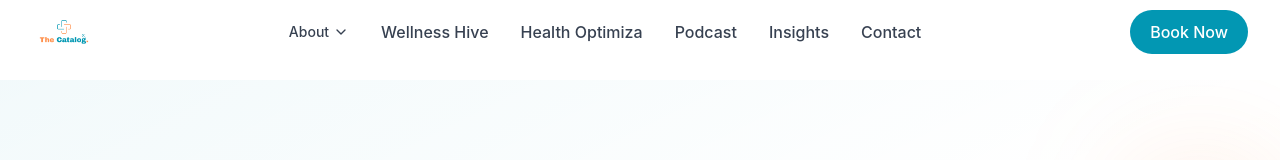
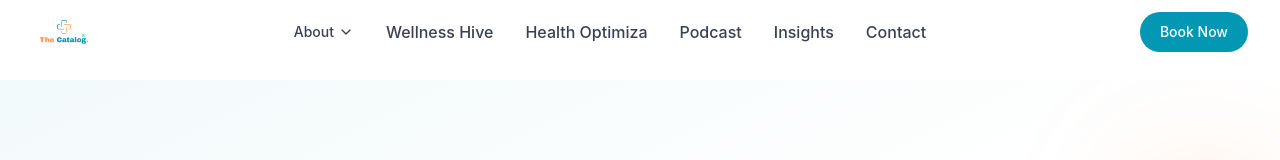
Before and after one commit to dancun48/the-catalog, a React (Vite) app: page / in a window 1280 px wide. Shown: the top 160 px of the page. Built offline with nearby package versions, Linux system fonts and the light colour scheme.

Commit message:
fifth commit

```diff
--- a/src/components/Layout/Navbar.jsx
+++ b/src/components/Layout/Navbar.jsx
@@ -151,7 +151,7 @@ const Navbar = () => {
 
             </div>
             <button
-                className="btn-primary ml-2 lg:ml-4 text-sm lg:text-base whitespace-nowrap"
+                className="btn-primary ml-2 lg:ml-4 text-sm lg:text-sm whitespace-nowrap"
                 onClick={() => setIsAboutOpen(false)}
               >
                 Book Now
@@ -216,9 +216,9 @@ const Navbar = () => {
                 ))}
 
                 {/* Mobile Book Now button */}
-                <div className="pt-4">
+                <div className="pt-2">
                   <button
-                    className="w-full btn-primary py-4 text-base"
+                    className="w-full btn-primary py-4 text-sm"
                     onClick={handleMobileMenuItemClick}
                   >
                     Book Now
```
